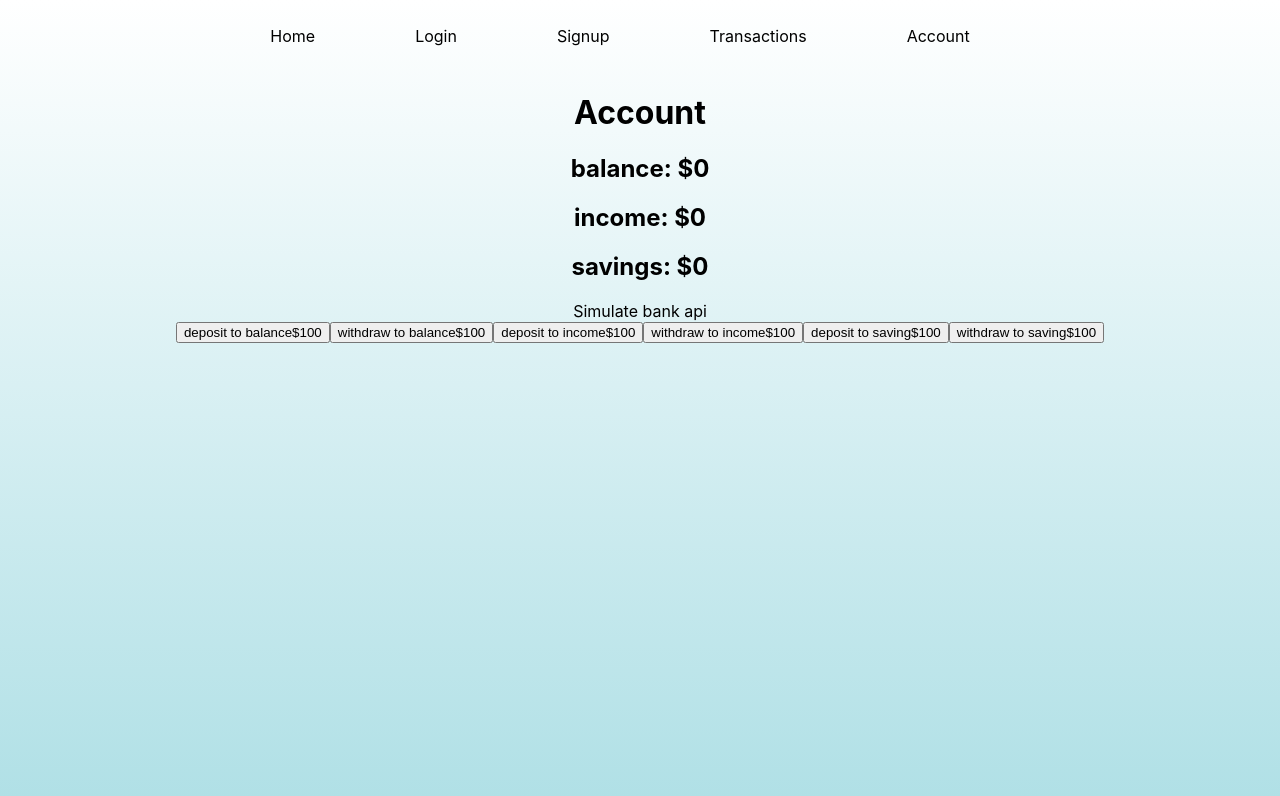
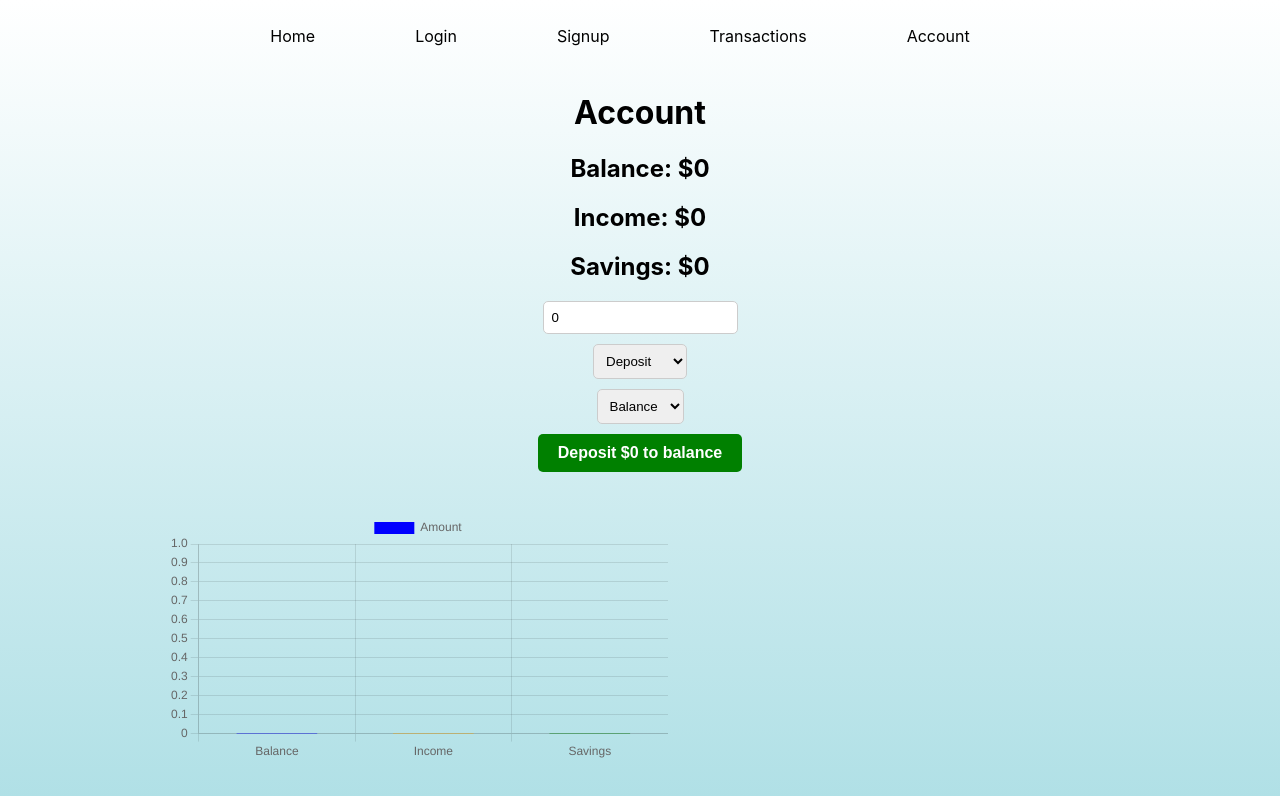
Before and after one commit to jackherberger/Bud, a React (Create React App) app in the folder budapp/client/: page /account in a window 1280 px wide. Shown: the top 796 px of the page. Built offline with nearby package versions, Linux system fonts and the light colour scheme; no server answers.

Commit message:
fixed account

```diff
--- /dev/null
+++ b/budapp/client/src/components/account/AccountDisplay.css
@@ -0,0 +1,37 @@
+.input-container {
+  display: flex;
+  flex-direction: column;
+  align-items: center;
+  margin-top: 20px;
+}
+
+.amount-input,
+.transaction-select,
+.account-select {
+  margin-bottom: 10px;
+  padding: 8px;
+  border-radius: 5px;
+  border: 1px solid #ccc;
+}
+
+.update-button {
+  padding: 10px 20px;
+  border: none;
+  border-radius: 5px;
+  color: white;
+  cursor: pointer;
+  font-size: 16px;
+  font-weight: bold;
+}
+
+.update-button.deposit {
+  background-color: green;
+}
+
+.update-button.withdraw {
+  background-color: red;
+}
+.chart-container {
+  width: 80%;
+  margin: 20px auto;
+}
--- /dev/null
+++ b/budapp/client/src/components/account/ChartComponent.js
@@ -0,0 +1,59 @@
+// ChartComponent.js
+import React, { useEffect, useRef } from "react";
+import Chart from "chart.js/auto";
+
+function ChartComponent({ data }) {
+  const chartRef = useRef(null);
+
+  useEffect(() => {
+    let newChartInstance = null;
+
+    if (chartRef.current && data) {
+      if (chartRef.current.chart) {
+        chartRef.current.chart.destroy();
+      }
+
+      const ctx = chartRef.current.getContext("2d");
+      newChartInstance = new Chart(ctx, {
+        type: "bar",
+        data: {
+          labels: ["Balance", "Income", "Savings"],
+          datasets: [
+            {
+              label: "Amount",
+              data: [data.balance, data.income, data.saving],
+              backgroundColor: ["blue", "orange", "green"],
+              barThickness: 80, // Adjust bar width
+            },
+          ],
+        },
+        options: {
+          indexAxis: "x", // Change orientation to horizontal
+          responsive: true,
+          maintainAspectRatio: false,
+          scales: {
+            x: {
+              beginAtZero: true,
+            },
+          },
+        },
+      });
+    }
+
+    return () => {
+      if (newChartInstance) {
+        newChartInstance.destroy();
+      }
+    };
+  }, [data]);
+
+  return (
+    <div style={{ width: "500px", height: "250px", margin: "40px" }}>
+      {" "}
+      {/* Adjust width and margin */}
+      <canvas ref={chartRef} />
+    </div>
+  );
+}
+
+export default ChartComponent;
--- a/budapp/client/src/components/account/account.js
+++ b/budapp/client/src/components/account/account.js
@@ -1,111 +1,106 @@
-import React, { useEffect, useState } from "react"
+import React, { useEffect, useState } from "react";
+import ChartComponent from "./ChartComponent";
+import "./AccountDisplay.css";
 
 function AccountDisplay() {
-  const accountId = "654f1da3a472ccdb5403c95d" // sample id
-  const [info, setInfo] = useState(
-    {
+  const accountId = "654f1da3a472ccdb5403c95d"; // sample id
+  const [info, setInfo] = useState({
     balance: 0,
     income: 0,
     saving: 0,
-    }
-  )
+  });
+  const [amount, setAmount] = useState(0);
+  const [transactionType, setTransactionType] = useState("+"); // + for deposit, - for withdraw
+  const [selectedAccount, setSelectedAccount] = useState("balance");
+
   function getInfo() {
-    const promise = fetch("http://localhost:8000/account/" + accountId)// sample id
-    return promise
+    fetch("http://localhost:8000/account/" + accountId)
+      .then((res) => res.json())
+      .then((json) => setInfo(json.account[0]))
+      .catch((error) => {
+        console.log(error);
+      });
   }
 
-  function updateBalance(amount, operator) {
-    let newBalance = 0
-    if (operator === "+") {
-      newBalance = info.balance + amount
-    } else if (operator === "-") {
-      newBalance = info.balance - amount
+  function updateAccount(type) {
+    let newAmount = 0;
+    if (type === "+") {
+      newAmount = info[selectedAccount] + amount;
+    } else if (type === "-") {
+      newAmount = info[selectedAccount] - amount;
     }
-    const promise = fetch("http://localhost:8000/account/" + accountId + "/balance",
-      {
+
+    fetch(`http://localhost:8000/account/${accountId}/${selectedAccount}`, {
       method: "PATCH",
       headers: {
         "Content-Type": "application/json",
       },
       body: JSON.stringify({
-          balance: newBalance,
+        [selectedAccount]: newAmount,
+      }),
     })
-      })// sample id
-    return promise
+      .then((res) => {
+        if (res.ok) {
+          setInfo({ ...info, [selectedAccount]: newAmount });
+          setAmount(0);
+        }
+      })
+      .catch((error) => {
+        console.log(error);
+      });
   }
 
-  function updateIncome(amount, operator) {
-    let newIncome = 0
-    if (operator === "+") {
-      newIncome = info.income + amount
-    } else if (operator === "-") {
-      newIncome = info.income - amount
-    }
-    const promise = fetch("http://localhost:8000/account/" + accountId + "/income",
-      {
-        method: "PATCH",
-        headers: {
-          "Content-Type": "application/json",
-        },
-        body: JSON.stringify({
-          income: newIncome,
-        })
-      })// sample id
-    return promise
-  }
+  useEffect(() => {
+    getInfo();
+  }, []);
 
-  function updateSaving(amount, operator) {
-    let newSaving = 0
-    if (operator === "+") {
-      newSaving = info.saving + amount
-    } else if (operator === "-") {
-      newSaving = info.saving - amount
-    }
-    const promise = fetch("http://localhost:8000/account/" + accountId + "/saving",
-      {
-        method: "PATCH",
-        headers: {
-          "Content-Type": "application/json",
-        },
-        body: JSON.stringify({
-          saving: newSaving,
-        })
-      })// sample id
-    return promise
-  }
-  useEffect(() => {
-    getInfo()
-      .then((res) => res.json())
-      .then((json) => setInfo(json.account[0]))
-      .catch((error) => { console.log(error); });
-  }, [])
-
-  function renderBankApi() {
-    // TODO: implement bank api to change account info
-    return (
-      <div>
-        <button onClick={() => updateBalance(100, "+").then((res) => { if (res.ok) setInfo({ ...info, balance: (info.balance + 100) }) })}>deposit to balance$100</button>
-        <button onClick={() => updateBalance(100, "-").then((res) => { if (res.ok) setInfo({ ...info, balance: (info.balance - 100) }) })}>withdraw to balance$100</button>
-        <button onClick={() => updateIncome(100, "+").then((res) => { if (res.ok) setInfo({ ...info, income: (info.income + 100) }) })}>deposit to income$100</button>
-        <button onClick={() => updateIncome(100, "-").then((res) => { if (res.ok) setInfo({ ...info, income: (info.income - 100) }) })}>withdraw to income$100</button>
-        <button onClick={() => updateSaving(100, "+").then((res) => { if (res.ok) setInfo({ ...info, saving: (info.saving + 100) }) })}>deposit to saving$100</button>
-        <button onClick={() => updateSaving(100, "-").then((res) => { if (res.ok) setInfo({ ...info, saving: (info.saving - 100) }) })}>withdraw to saving$100</button>
-      </div>
-    )
-  }
   return (
     <React.Fragment>
       <div>
         <h1>Account</h1>
-      <h2>balance: ${info.balance}</h2>
-      <h2>income: ${info.income}</h2>
-      <h2>savings: ${info.saving}</h2>
+        <h2>Balance: ${info.balance}</h2>
+        <h2>Income: ${info.income}</h2>
+        <h2>Savings: ${info.saving}</h2>
       </div>
-      <div>
-        Simulate bank api
-        {renderBankApi()}
+      <div className="input-container">
+        <input
+          type="number"
+          value={amount}
+          onChange={(e) => setAmount(parseInt(e.target.value))}
+          className="amount-input"
+        />
+        <select
+          value={transactionType}
+          onChange={(e) => setTransactionType(e.target.value)}
+          className="transaction-select"
+        >
+          <option value="+">Deposit</option>
+          <option value="-">Withdraw</option>
+        </select>
+        <select
+          value={selectedAccount}
+          onChange={(e) => setSelectedAccount(e.target.value)}
+          className="account-select"
+        >
+          <option value="balance">Balance</option>
+          <option value="income">Income</option>
+          <option value="saving">Savings</option>
+        </select>
+        <button
+          onClick={() => updateAccount(transactionType)}
+          className={`update-button ${
+            transactionType === "+" ? "deposit" : "withdraw"
+          }`}
+        >
+          {transactionType === "+" ? "Deposit" : "Withdraw"} ${amount} to{" "}
+          {selectedAccount}
+        </button>
+      </div>
+      <div className="chart-container">
+        <ChartComponent data={info} />
       </div>
     </React.Fragment>
-  )
+  );
 }
-export default AccountDisplay
+
+export default AccountDisplay;
```
Also changed, not shown: budapp/client/src/components/account/LineChartComponent.js (added, +78 -0 lines). Lines whose indentation alone changed are shown as unchanged.
